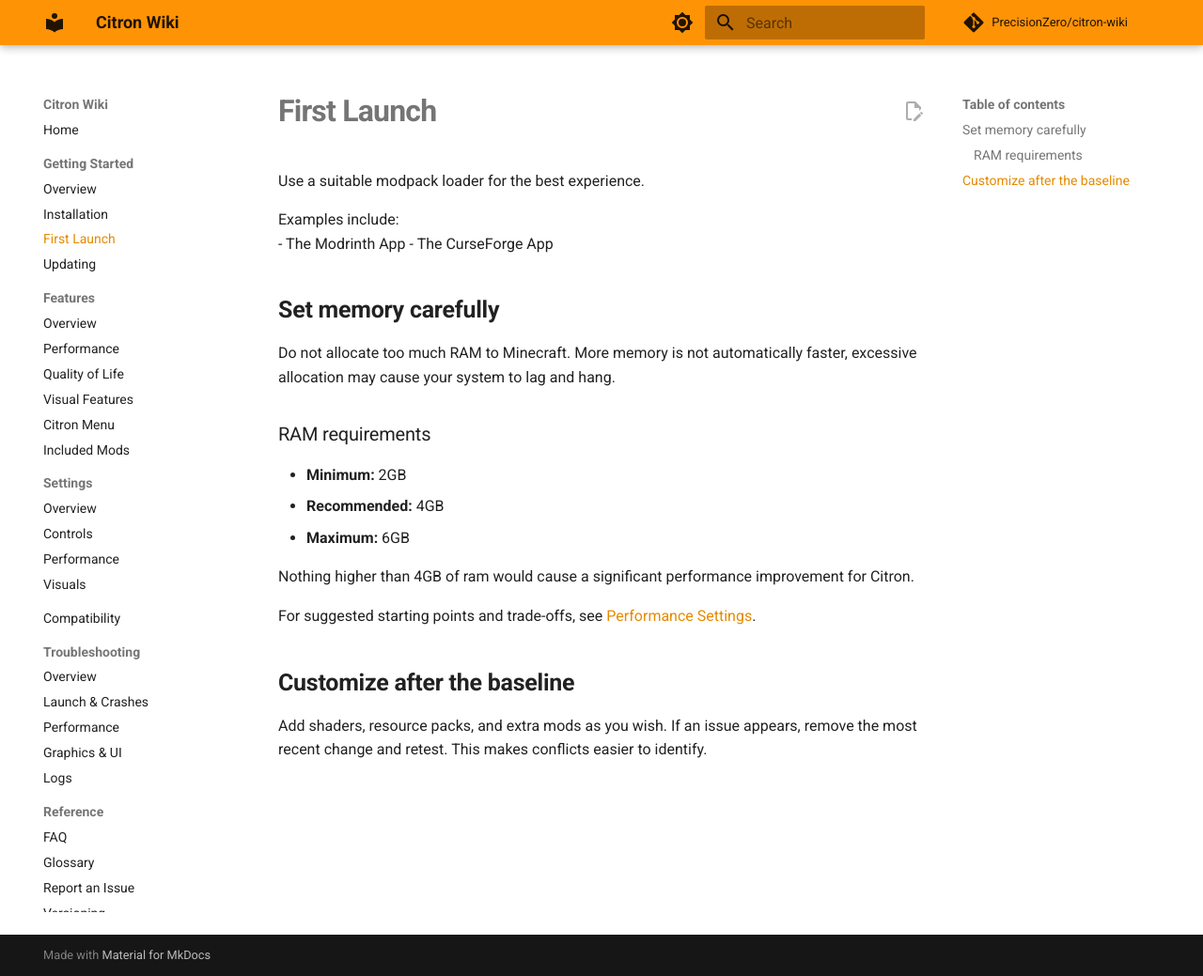
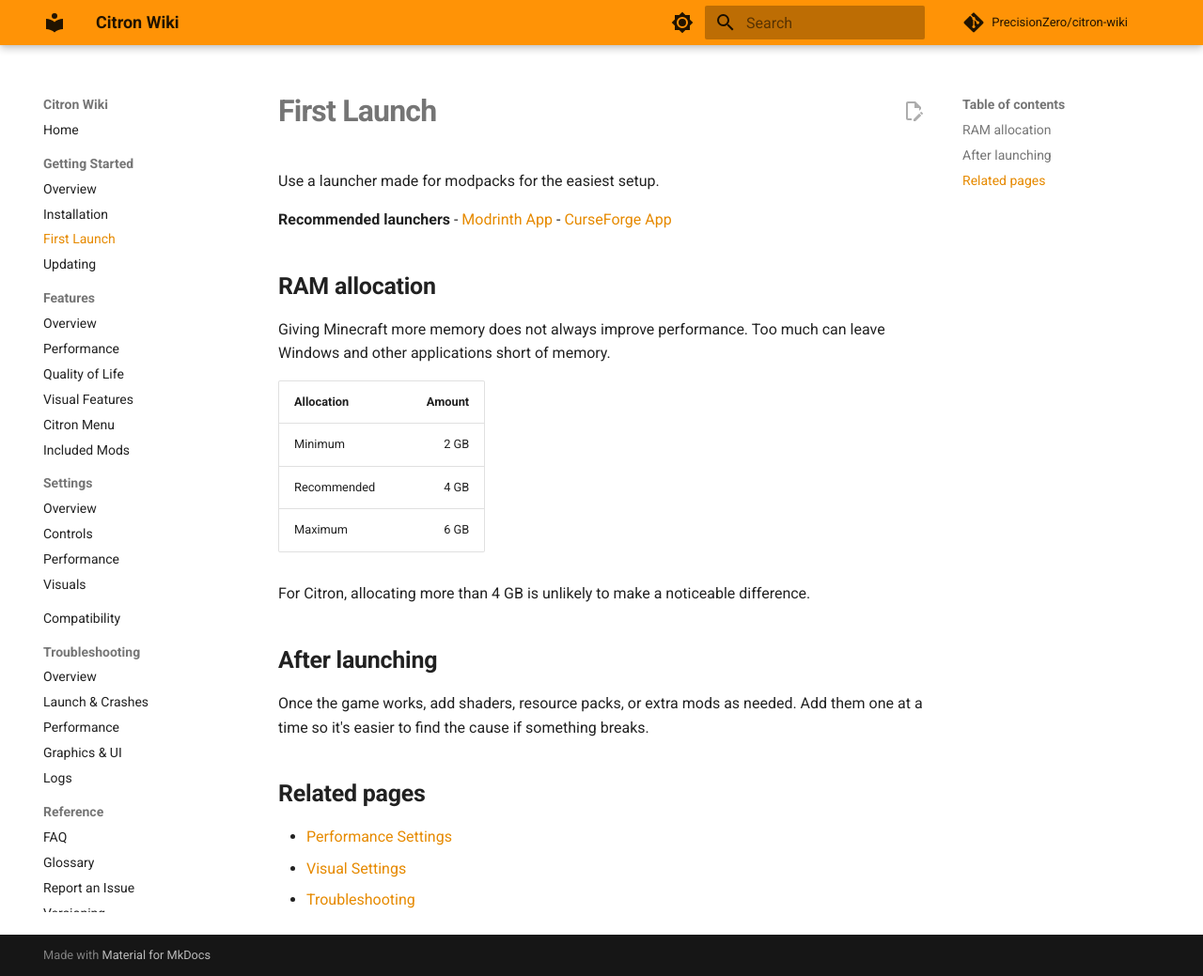
Before and after one commit to PrecisionZero/citron-wiki, an MkDocs documentation site: the page built from docs/getting-started/first-launch.md, in a window 1280 px wide and 1039 px high. Shown: the whole window at 94% size. Built offline with MkDocs 1.6.1 and Material for MkDocs 9.7.7, drawn with Linux system fonts in a browser that asks for light colours; comment, search, counter and statistics services are not loaded.

Commit message:
Refine wiki style: docs/getting-started/first-launch.md

```diff
--- a/docs/getting-started/first-launch.md
+++ b/docs/getting-started/first-launch.md
@@ -1,25 +1,29 @@
 # First Launch
 
-Use a suitable modpack loader for the best experience.
+Use a launcher made for modpacks for the easiest setup.
 
-Examples include:
-- The Modrinth App
-- The CurseForge App
+**Recommended launchers**
+- [Modrinth App](https://modrinth.com/app)
+- [CurseForge App](https://www.curseforge.com/download/app)
 
-## Set memory carefully
+## RAM allocation
 
-Do not allocate too much  RAM to Minecraft. More memory is not automatically faster, excessive allocation may cause your system to lag and hang.
+Giving Minecraft more memory does not always improve performance. Too much can leave Windows and other applications short of memory.
 
-### RAM requirements
+| Allocation | Amount |
+|---|---:|
+| Minimum | 2 GB |
+| Recommended | 4 GB |
+| Maximum | 6 GB |
 
-- **Minimum:** 2GB
-- **Recommended:** 4GB
-- **Maximum:** 6GB
+For Citron, allocating more than 4 GB is unlikely to make a noticeable difference.
 
-Nothing higher than 4GB of ram would cause a significant performance improvement for Citron.
+## After launching
 
-For suggested starting points and trade-offs, see [Performance Settings](../configuration/performance.md).
+Once the game works, add shaders, resource packs, or extra mods as needed. Add them one at a time so it's easier to find the cause if something breaks.
 
-## Customize after the baseline
+## Related pages
 
-Add shaders, resource packs, and extra mods as you wish. If an issue appears, remove the most recent change and retest. This makes conflicts easier to identify.
+- [Performance Settings](../configuration/performance.md)
+- [Visual Settings](../configuration/visuals.md)
+- [Troubleshooting](../troubleshooting/index.md)
```
